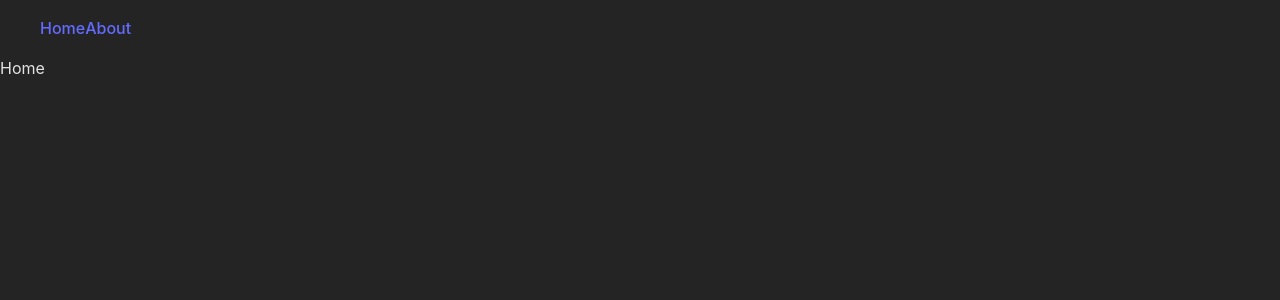
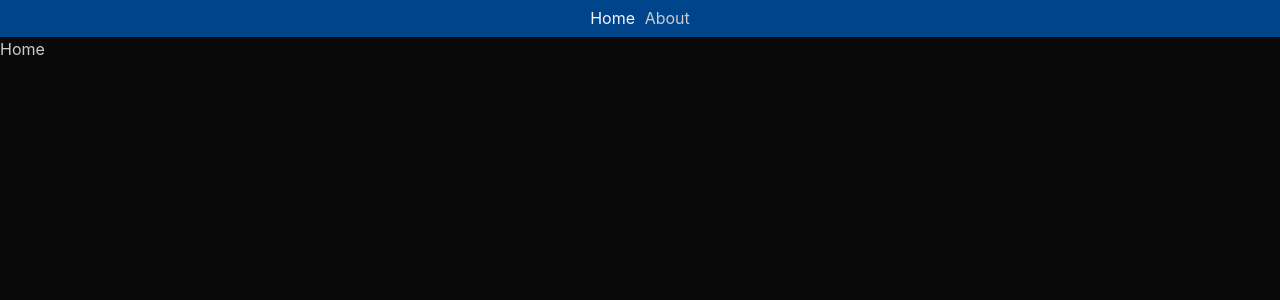
Before and after one commit to AleksNik404/6_micro_study-proj_PhotoGallery-Form-Tests, a React (Vite) app in the folder components/: page / in a window 1280 px wide. Shown: the top 300 px of the page. Built offline with nearby package versions, Linux system fonts and the light colour scheme.

Commit message:
feat: add styles for search bar

```diff
--- a/components/package.json
+++ b/components/package.json
@@ -11,11 +11,13 @@
     "coverage": "vitest run --coverage"
   },
   "dependencies": {
+    "@emotion/css": "^11.10.6",
     "@emotion/react": "^11.10.6",
     "@emotion/styled": "^11.10.6",
     "normalize.css": "^8.0.1",
     "react": "^18.2.0",
     "react-dom": "^18.2.0",
+    "react-icons": "^4.8.0",
     "react-router-dom": "^6.9.0"
   },
   "devDependencies": {
--- a/components/src/App.tsx
+++ b/components/src/App.tsx
@@ -7,7 +7,7 @@ import SharedLayout from './pages/SharedLayout/SharedLayout';
 class App extends React.Component {
   render() {
     return (
-      <>
+      <div className="wrapper">
         <Routes>
           <Route path="/" element={<SharedLayout />}>
             <Route index element={<Home />} />
@@ -15,7 +15,7 @@ class App extends React.Component {
             <Route path="*" element={<ErrorPage />} />
           </Route>
         </Routes>
-      </>
+      </div>
     );
   }
 }
--- a/components/src/index.css
+++ b/components/src/index.css
@@ -1,56 +1,81 @@
 :root {
+  --primary-color-100: #0a0a0a;
+  --primary-color-200: #121212;
+  --primary-color-300: #1a1a1a;
+  --primary-color-400: #232323;
+  --primary-color-500: #343434;
+  --primary-color-600: #454545;
+  --primary-color-700: #565656;
+  --primary-color-800: #676767;
+  --primary-color-900: #787878;
+
+  --secondary-color-100: #00356a;
+  --secondary-color-200: #00458c;
+  --secondary-color-300: #0056ae;
+  --secondary-color-400: #0067d0;
+  --secondary-color-500: #0078f2;
+  --secondary-color-600: #1589ff;
+  --secondary-color-700: #379aff;
+  --secondary-color-800: #59abff;
+  --secondary-color-900: #7bbcff;
+
+  --text-color: #cccccc;
+  --text-color-hover: #f5f5f5;
+
+  --white: #fff;
+}
+
+html {
+  box-sizing: border-box;
+}
+
+*,
+*:before,
+*:after {
+  box-sizing: inherit;
+
+  padding: 0px;
+  margin: 0px;
+  border: 0px;
+}
+
+h1,
+h2,
+h3,
+h4,
+h5,
+h6,
+p {
+  margin: 0;
+}
+
+body {
   font-family: Inter, system-ui, Avenir, Helvetica, Arial, sans-serif;
   line-height: 1.5;
   font-weight: 400;
 
-  /* color-scheme: light dark; */
-  color: rgba(255, 255, 255, 0.87);
-  background-color: #242424;
+  overflow-y: overlay;
+
+  color: var(--text-color);
+  background-color: var(--primary-color-100);
 }
 
 a {
-  font-weight: 500;
-  color: #646cff;
-  text-decoration: inherit;
-}
-
-a:hover {
-  color: #535bf2;
+  color: inherit;
+  text-decoration: none;
 }
 
 li {
   list-style: none;
 }
 
-body {
-  margin: 0;
-
-  min-width: 320px;
+.wrapper {
   min-height: 100vh;
+  overflow: hidden;
 }
 
-h1 {
-  font-size: 3.2em;
-  line-height: 1.1;
+.container {
+  max-width: 1480px;
+  margin: 0 auto;
+  padding: 0 4em;
 }
-
-/* button {
-  border-radius: 8px;
-  border: 1px solid transparent;
-  padding: 0.6em 1.2em;
-  font-size: 1em;
-  font-weight: 500;
-  font-family: inherit;
-  background-color: #1a1a1a;
-  cursor: pointer;
-  transition: border-color 0.25s;
-}
-
-button:hover {
-  border-color: #646cff;
-}
-
-button:focus,
-button:focus-visible {
-  outline: 4px auto -webkit-focus-ring-color;
-} */
--- a/components/src/pages/SharedLayout/About/About.tsx
+++ b/components/src/pages/SharedLayout/About/About.tsx
@@ -8,7 +8,7 @@ class About extends Component<Props, State> {
   state = {};
 
   render() {
-    return <div>About</div>;
+    return <main className="container">About</main>;
   }
 }
 
--- a/components/src/pages/SharedLayout/SharedLayout.tsx
+++ b/components/src/pages/SharedLayout/SharedLayout.tsx
@@ -1,6 +1,7 @@
 import React, { Component } from 'react';
 import { Outlet } from 'react-router-dom';
-import Nav from './common/Nav';
+
+import Header from './common/Header';
 
 type Props = {};
 
@@ -12,7 +13,7 @@ class SharedLayout extends Component<Props, State> {
   render() {
     return (
       <>
-        <Nav />
+        <Header />
         <Outlet />
       </>
     );
--- /dev/null
+++ b/components/src/pages/SharedLayout/common/Header.tsx
@@ -0,0 +1,53 @@
+import { NavLink } from 'react-router-dom';
+import styled from '@emotion/styled';
+
+const NavLinks = [
+  { path: '/', title: 'Home' },
+  { path: '/about', title: 'About' },
+];
+
+const Navigation = () => {
+  return (
+    <Header>
+      <div className="container">
+        <nav>
+          <List>
+            {NavLinks.map(({ path, title }) => (
+              <li key={title}>
+                <NavLink to={path}>{title}</NavLink>
+              </li>
+            ))}
+          </List>
+        </nav>
+      </div>
+    </Header>
+  );
+};
+
+const Header = styled.header`
+  background-color: var(--secondary-color-200);
+`;
+
+const List = styled.ul`
+  display: flex;
+
+  place-content: center;
+  gap: 0.6em;
+
+  a {
+    display: inline-block;
+    padding: 0.4em 0;
+    cursor: pointer;
+  }
+
+  a.active {
+    color: var(--text-color-hover);
+    pointer-events: none;
+  }
+
+  & > li:hover {
+    color: var(--text-color-hover);
+  }
+`;
+
+export default Navigation;
--- a/components/src/pages/SharedLayout/common/Nav.tsx
+++ /dev/null
@@ -1,28 +0,0 @@
-import styled from '@emotion/styled';
-
-import { Link } from 'react-router-dom';
-
-const Nav = () => {
-  return (
-    <Navigation>
-      <List>
-        <ListItem>
-          <Link to="/">Home</Link>
-        </ListItem>
-        <li>
-          <Link to="/about">About</Link>
-        </li>
-      </List>
-    </Navigation>
-  );
-};
-
-const Navigation = styled.nav``;
-
-const List = styled.ul`
-  display: flex;
-  flex-direction: row;
-`;
-const ListItem = styled.li``;
-
-export default Nav;
```
Also changed, not shown: components/src/assets/data.ts (added, +119 -0 lines), components/src/assets/types.ts (added, +13 -0 lines), components/src/pages/SharedLayout/Home/components/InputSearch.tsx (added, +66 -0 lines), 1 other file (tests, documents, lock files or other folders).
